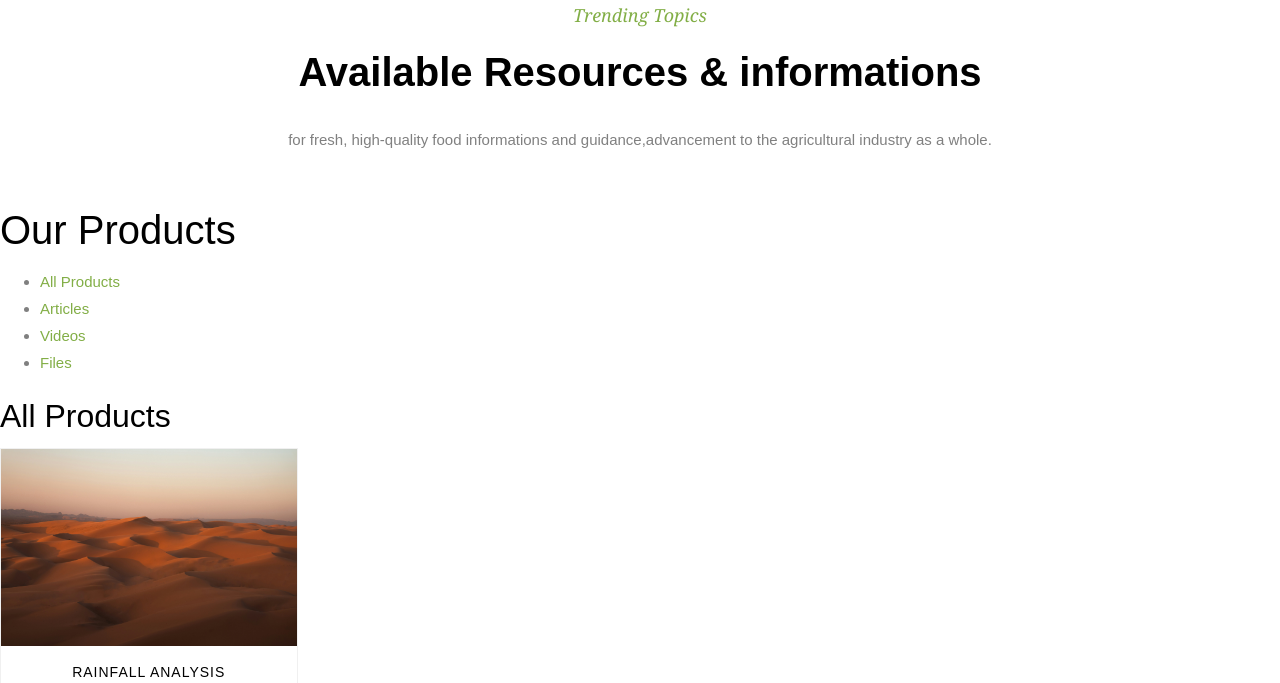
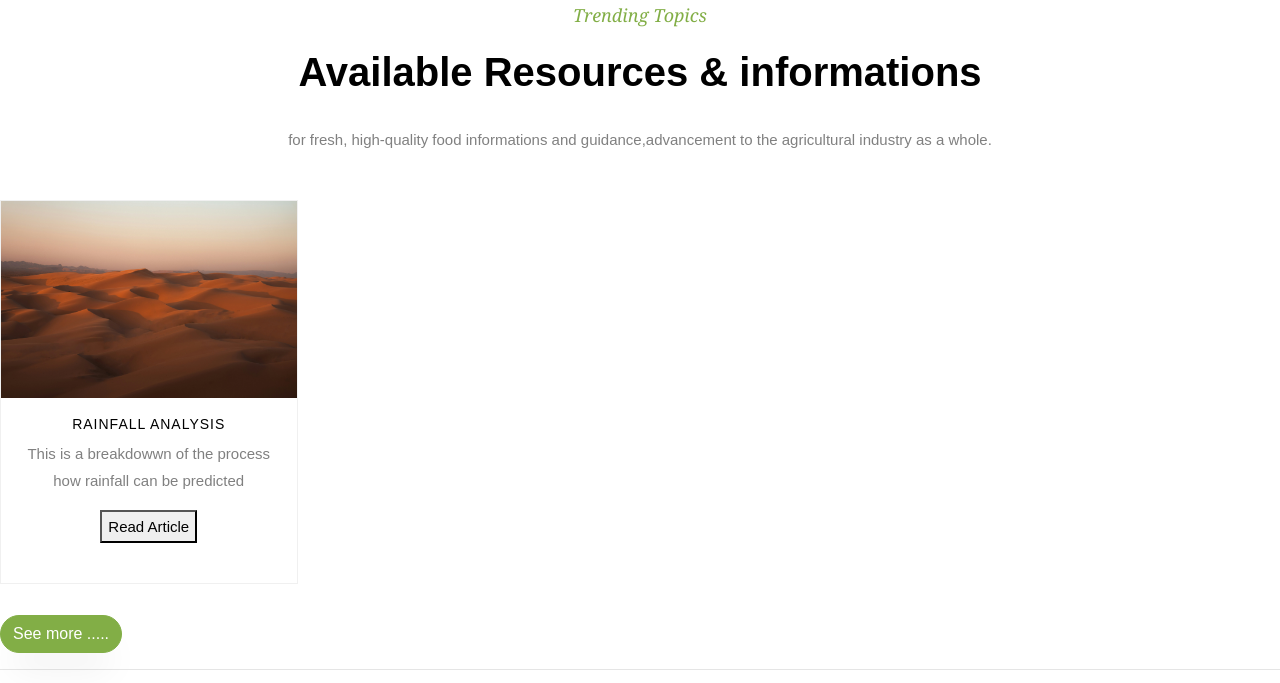
Before and after one commit to usalih/Agro_Aider, a Django app: page / in a window 1280 px wide. Shown: the part 1182-1865 px from the top of the page. Run offline with Django 4.2, Linux system fonts and the light colour scheme; data comes from the database, SQL or seed files in the repository; parts of the project's set-up code (start-up, migrations or seed data) failed here and were passed over; some libraries are stand-ins or nearby versions; some web fonts are replaced.

Commit message:
Product page added error fixed

```diff
--- a/templates/core/index.html
+++ b/templates/core/index.html
@@ -97,18 +97,8 @@
         </div>
       </div>
     </div>
-    <h1>Our Products</h1>
-    <nav>
-        <ul>
-            <li><a href="#all">All Products</a></li>
-            <li><a href="#article" active >Articles</a></li>
-            <li><a href="#video">Videos</a></li>
-            <li><a href="#file">Files</a></li>
-        </ul>
-    </nav>
 
     <section id="all">
-        <h2>All Products</h2>
         <div class="row">
             {% for product in products %}
                 <div class="col-md-6 col-lg-3 ftco-animate">
@@ -142,91 +132,9 @@
             {% endfor %}
         </div>
     </section>
-
-    <section id="article">
-        <h2>Articles</h2>
-        <div class="row">
-            {% for product in products %}
-                {% if product.category == 'article' %}
-                    <div class="col-md-6 col-lg-3 ftco-animate">
-                        <div class="product">
-                            <a class="img-prod">
-                                <img class="img-fluid" src="{{ product.image.url }}" alt="Product Image" />
-                                <div class="overlay"></div>
-                            </a>
-                            <div class="text py-3 pb-4 px-3 text-center">
-                                <h3><a data-toggle="modal" data-target="#articleModal-{{ product.id }}">{{ product.name }}</a></h3>
-                                <p>{{ product.description }}</p>
-                                {% if product.article %}
-                                <p>
-                                    <button data-toggle="modal" data-target="#articleModal-{{ product.id }}">Read Article</button>
-                                </p>
-                                {% endif %}
-                                {% include 'article_modal.html' with product=product %}
-                            </div>
-                        </div>
-                    </div>
-                {% endif %}
-            {% endfor %}
-        </div>
-    </section>
-
-    <section id="video">
-        <h2>Videos</h2>
-        <div class="row">
-            {% for product in products %}
-                {% if product.category == 'video' %}
-                    <div class="col-md-6 col-lg-3 ftco-animate">
-                        <div class="product">
-                            <a class="img-prod">
-                                <img class="img-fluid" src="{{ product.image.url }}" alt="Product Image" />
-                                <div class="overlay"></div>
-                            </a>
-                            <div class="text py-3 pb-4 px-3 text-center">
-                                <h3><a data-toggle="modal" data-target="#articleModal-{{ product.id }}">{{ product.name }}</a></h3>
-                                <p>{{ product.description }}</p>
-                                {% if product.video %}
-                                <p>
-                                    <a href="{{ product.video.url }}" target="_blank">Watch Video</a>
-                                </p>
-                                {% endif %}
-                                {% include 'article_modal.html' with product=product %}
-                            </div>
-                        </div>
-                    </div>
-                {% endif %}
-            {% endfor %}
-        </div>
-    </section>
-
-    <section id="file">
-        <h2>Files</h2>
-        <div class="row">
-            {% for product in products %}
-                {% if product.category == 'file' %}
-                    <div class="col-md-6 col-lg-3 ftco-animate">
-                        <div class="product">
-                            <a class="img-prod">
-                                <img class="img-fluid" src="{{ product.image.url }}" alt="Product Image" />
-                                <div class="overlay"></div>
-                            </a>
-                            <div class="text py-3 pb-4 px-3 text-center">
-                                <h3><a data-toggle="modal" data-target="#articleModal-{{ product.id }}">{{ product.name }}</a></h3>
-                                <p>{{ product.description }}</p>
-                                {% if product.file %}
-                                <p>
-                                    <a href="{{ product.file.url }}" target="_blank">Download File</a>
-                                </p>
-                                {% endif %}
-                                {% include 'article_modal.html' with product=product %}
-                            </div>
-                        </div>
-                    </div>
-                {% endif %}
-            {% endfor %}
-        </div>
-    </section>
-
+    <p>
+      <a href="{% url 'core:products' %}" class="btn btn-primary">See more .....</a>
+    </p>
 <hr/>
 
   <section class="ftco-section ftco-category ftco-no-pt">
```
